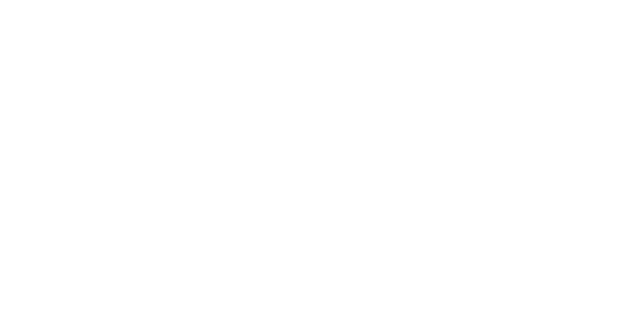
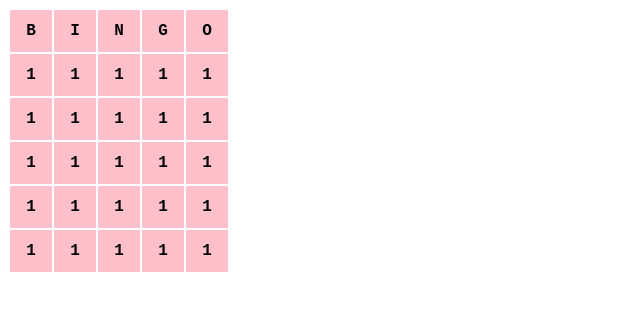
Before and after one commit to mkmy1123/JS-practice, a plain HTML site: page MyBingo/index.html in a window 1280 px wide. Shown: the whole page, without its empty margins (0-640 px from the left). Drawn offline with Linux system fonts and the light colour scheme.

Commit message:
BingoLesson / design

```diff
--- /dev/null
+++ b/MyBingo/css/style.css
@@ -0,0 +1,11 @@
+body {
+  font-family: 'Courier New', monospace;
+}
+
+th, td {
+  background: pink;
+  width: 40px;
+  height: 40px;
+  text-align: center;
+  line-height: 40px;
+}
--- a/MyBingo/index.html
+++ b/MyBingo/index.html
@@ -3,9 +3,22 @@
 <head>
   <meta charset='UTF-8'>
   <meta name='viewport' content='width=device-width, initial-scale=1.0'>
+  <link rel="stylesheet" href="css/style.css">
   <title>Bingo</title>
 </head>
 <body>
+  <table>
+    <thead>
+      <tr><th>B</th><th>I</th><th>N</th><th>G</th><th>O</th></tr>
+    </thead>
+    <tbody>
+      <tr><th>1</th><th>1</th><th>1</th><th>1</th><th>1</th></tr>
+      <tr><th>1</th><th>1</th><th>1</th><th>1</th><th>1</th></tr>
+      <tr><th>1</th><th>1</th><th>1</th><th>1</th><th>1</th></tr>
+      <tr><th>1</th><th>1</th><th>1</th><th>1</th><th>1</th></tr>
+      <tr><th>1</th><th>1</th><th>1</th><th>1</th><th>1</th></tr>
+    </tbody>
+  </table>
 
   <script src="js/main.js"></script>
 </body>
--- a/MyBingo/js/main.js
+++ b/MyBingo/js/main.js
@@ -24,5 +24,13 @@
   columns[4] = createColumn(4);
   columns[2][2] = 'FREE';
 
-  console.table(columns);
+  const bingo = [];
+  for (let row = 0; row < 5; row++) {
+    bingo[row] = [];
+    for (let col = 0; col < 5; col++) {
+      bingo[row][col] = columns[col][row]
+    }
+  }
+
+  console.table(bingo);
 }
```
